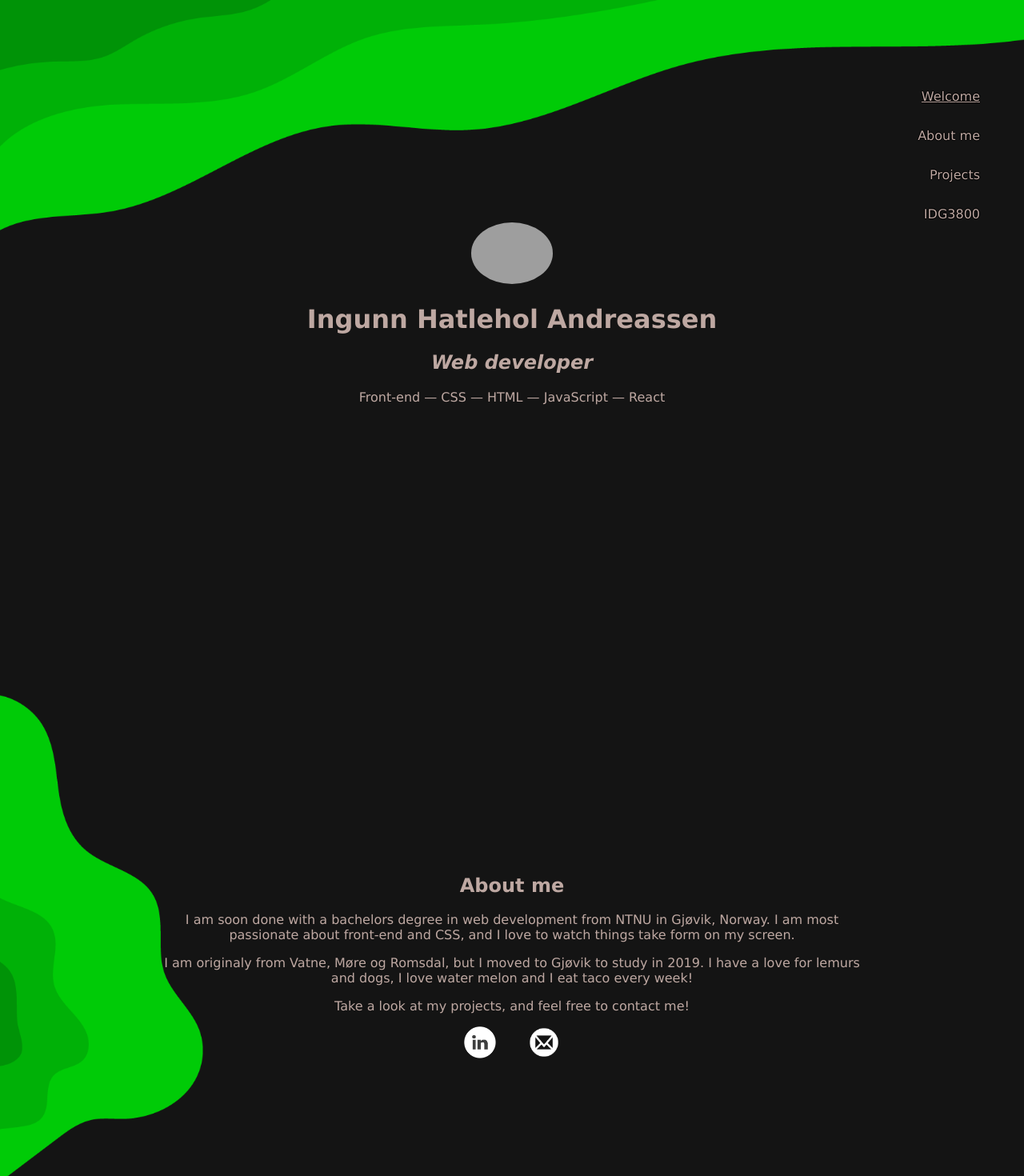
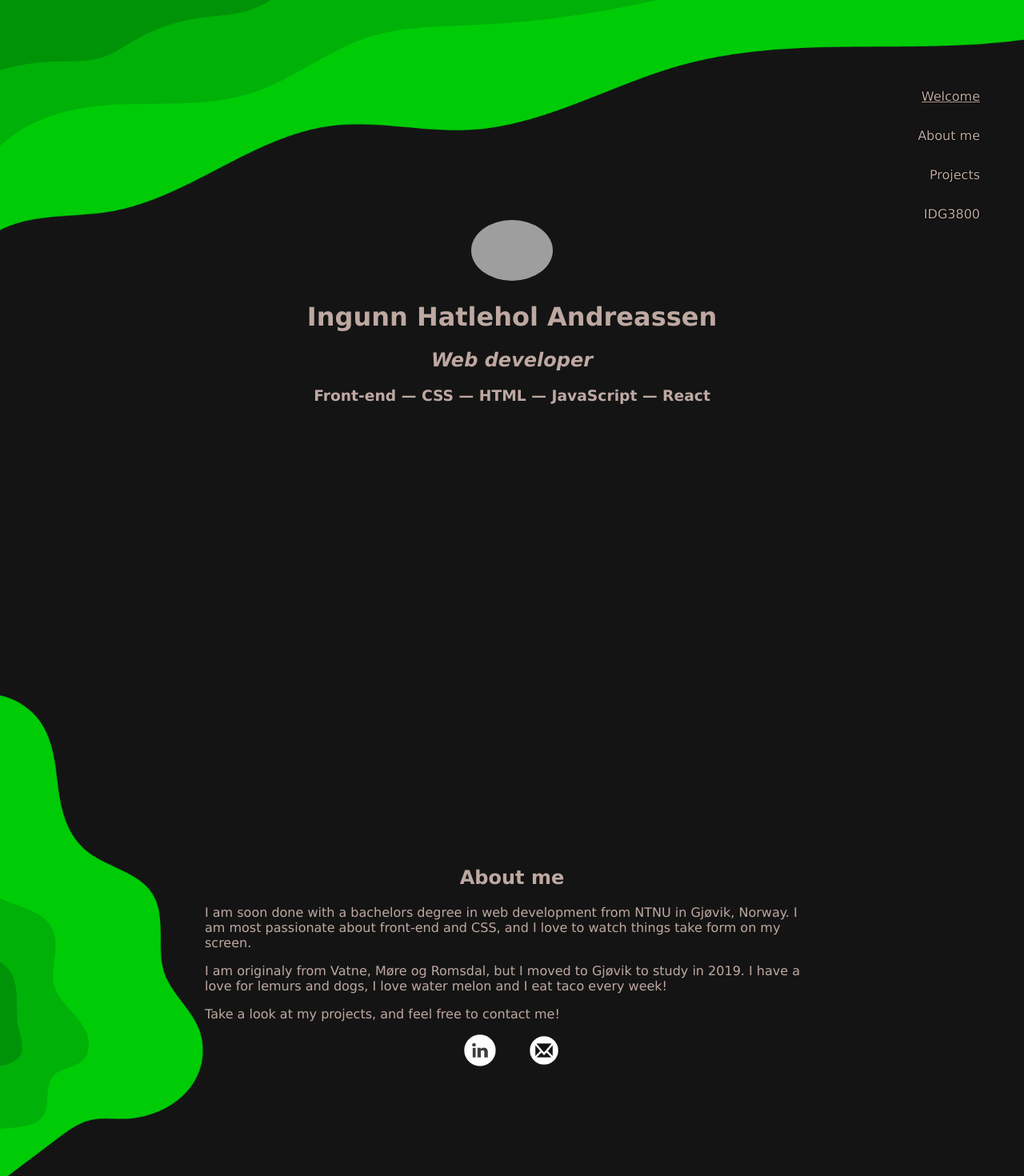
Before and after one commit to ingunand/portfolio-page, a React (Create React App) app: page /bachelor in a window 1280 px wide. Shown: the top 1470 px of the page at 80% size. Built offline with nearby package versions, Linux system fonts and the light colour scheme; grey boxes are pictures that could not be loaded.

Commit message:
textalign update

```diff
--- a/src/App.css
+++ b/src/App.css
@@ -24,6 +24,10 @@ h1, h2, h3, h4, p, ul, a{
   font-family: Verdana, Geneva, Tahoma, sans-serif;
 }
 
+p{
+  text-align: left;
+}
+
 nav{
   position: fixed;
   top: 10vh;
--- a/src/components/frontpage.css
+++ b/src/components/frontpage.css
@@ -30,7 +30,7 @@
 }
 
 #aboutMeContent {
-    width: 70%;
+    width: 60%;
 }
 
 .logo {
@@ -59,6 +59,7 @@ footer{
     position:absolute;
     bottom:0;
     width:100%;
+    text-align: center;
 }
 
 .currentProject{
--- a/src/components/landingpage.jsx
+++ b/src/components/landingpage.jsx
@@ -21,7 +21,7 @@ class LandingPage extends React.Component {
                     <img src={self} className="portrait" alt="Portrait of Ingunn"/>
                     <h1>Ingunn Hatlehol Andreassen</h1>
                     <h2><i>Web developer</i></h2>
-                    <p>Front-end — CSS — HTML — JavaScript — React</p>
+                    <h3>Front-end — CSS — HTML — JavaScript — React</h3>
                 </div>
             </header>
             );
```
